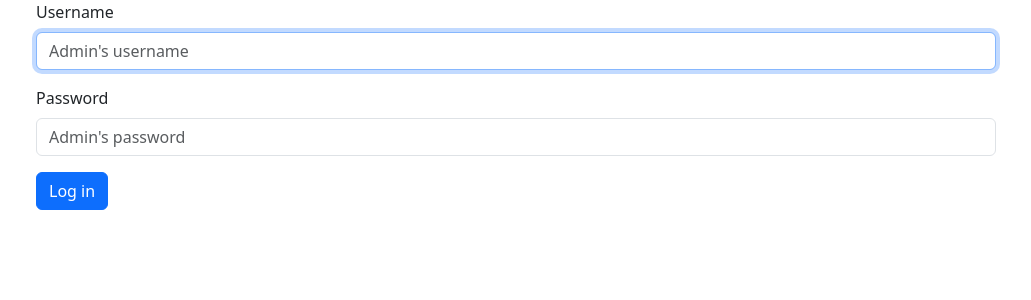
After one commit to christosgkoutzis/Muses, a Flask app: page /admin in a window 1280 px wide. The commit adds this page. Shown: the top 300 px of the page, without its empty margins (124-1155 px from the left). Run offline with Flask 3, Linux system fonts and the light colour scheme; some libraries are stand-ins or nearby versions.

Commit message:
Implemented admin login route

```diff
--- a/app.py
+++ b/app.py
@@ -1,10 +1,17 @@
 import os
-from flask import Flask, redirect, render_template, request
+import sys
+from flask import Flask, redirect, render_template, request, session
+from flask_session import Session
 from cs50 import SQL
 from datetime import datetime
+from functools import wraps
+from werkzeug.security import check_password_hash, generate_password_hash
 
 # Create a Flask instance
 app = Flask (__name__)
+
+# Enabling debug mode for live changes while developing
+app.debug = True
 
 # Add Exhibitions Database
 db = SQL("sqlite:///exhibitions.db")
@@ -26,8 +33,24 @@ def page_not_found(e):
 def page_not_found(e):
   return render_template('500.html'), 500
 
+# Helpers function that demands login in admin page
+def login_required(f):
+  @wraps(f)
+
+  def decorated_function(*args, **kwargs):
+    if session.get("admin_id") is None:
+        return redirect("/admin")
+    return f(*args, **kwargs)
+  return decorated_function
+
+# Configure session to use filesystem (instead of signed cookies)
+app.config["SESSION_PERMANENT"] = False
+app.config["SESSION_TYPE"] = "filesystem"
+Session(app)
+
 @app.route('/new_exhibition', methods=["GET", "POST"])
-
+@login_required
+# Adds a new exhibition to the website through a form
 def new_exhibition():
   if request.method == "POST":
     title = request.form.get("title")
@@ -39,3 +62,83 @@ def new_exhibition():
     return redirect("/")
   else:
     return render_template("new_exhibition.html")
+
+@app.route("/admin", methods=["GET", "POST"])
+def login():
+    # Forget any id
+    session.clear()
+
+    # Admin reached route via POST (as by submitting a form via POST)
+    if request.method == "POST":
+        # Ensure username was submitted
+        if not request.form.get("username"):
+            return render_template('500.html'), 500
+
+        # Ensure password was submitted
+        elif not request.form.get("password"):
+            return render_template('500.html'), 500
+
+        # Query database for admin's username
+        rows = db.execute(
+            "SELECT * FROM admin_credentials WHERE username = ?", request.form.get("username")
+        )
+
+        # Ensure username exists and password is correct
+        if len(rows) != 1 or not check_password_hash(
+            rows[0]["password"], request.form.get("password")
+        ):
+            return render_template('500.html'), 500
+
+        # Remember which user has logged in
+        session["admin_id"] = rows[0]["id"]
+
+        # Redirect admin to new exhibitions form
+        return redirect("/new_exhibition")
+
+    # User reached route via GET (as by clicking a link or via redirect)
+    else:
+        return render_template("admin.html")
+
+
+@app.route("/logout")
+def logout():
+
+    # Forget any user_id
+    session.clear()
+
+    # Redirect user to login form
+    return redirect("/")
+
+@app.route("/register", methods=["GET", "POST"])
+def register():
+    """Register user"""
+
+    # Forget any user_id
+    session.clear()
+
+    # User reached route via POST (as by submitting a form via POST)
+    if request.method == "POST":
+
+        # Generates a hash of the inputed password
+        password = request.form.get("password")
+        hash_password = generate_password_hash(password)
+
+        # Adds a new row in users table of the database
+        db.execute(
+            "INSERT INTO admin_credentials (username, password) VALUES (?, ?)",
+            request.form.get("username"),
+            hash_password,
+        )
+
+        # Remember which user has logged in
+        session_dict = db.execute(
+            "SELECT * FROM admin_credentials WHERE username = ?", request.form.get("username")
+        )
+        session["admin_id"] = session_dict[0]["id"]
+
+        # Redirect user to home page
+        return redirect("/admin")
+
+    # User reached route via GET (as by clicking a link or via redirect)
+    else:
+        return render_template("register.html")
--- a/templates/500.html
+++ b/templates/500.html
@@ -0,0 +1,4 @@
+<h1>
+  Error 500
+</h1>
+<p>Internal Server error. Please contact the Administrator for more info.</p>
--- /dev/null
+++ b/templates/admin.html
@@ -0,0 +1,19 @@
+{% extends "layout.html" %}
+
+{% block title %} Administrator log in {% endblock %}
+
+{% block main %}
+<form action="/admin" method="post" class="w-75 mx-auto">
+  <div class="mb-3">
+      <label for="username" class="form-label">Username</label>
+      <input autocomplete="off" autofocus class="form-control" id="username" name="username" placeholder="Admin's username" type="text">
+  </div>
+  <div class="mb-3">
+      <label for="password" class="form-label">Password</label>
+      <input autocomplete="off" autofocus class="form-control" id="password" name="password" placeholder="Admin's password" type="password">
+  </div>
+  <div class="text-start">
+    <button class="btn btn-primary" type="submit">Log in</button>
+  </div>
+</form>
+{% endblock %}
```
Also changed, not shown: templates/new_exhibition.html (+19 -7 lines), templates/register.html (added, +19 -0 lines), exhibitions.db, 1 other file.
